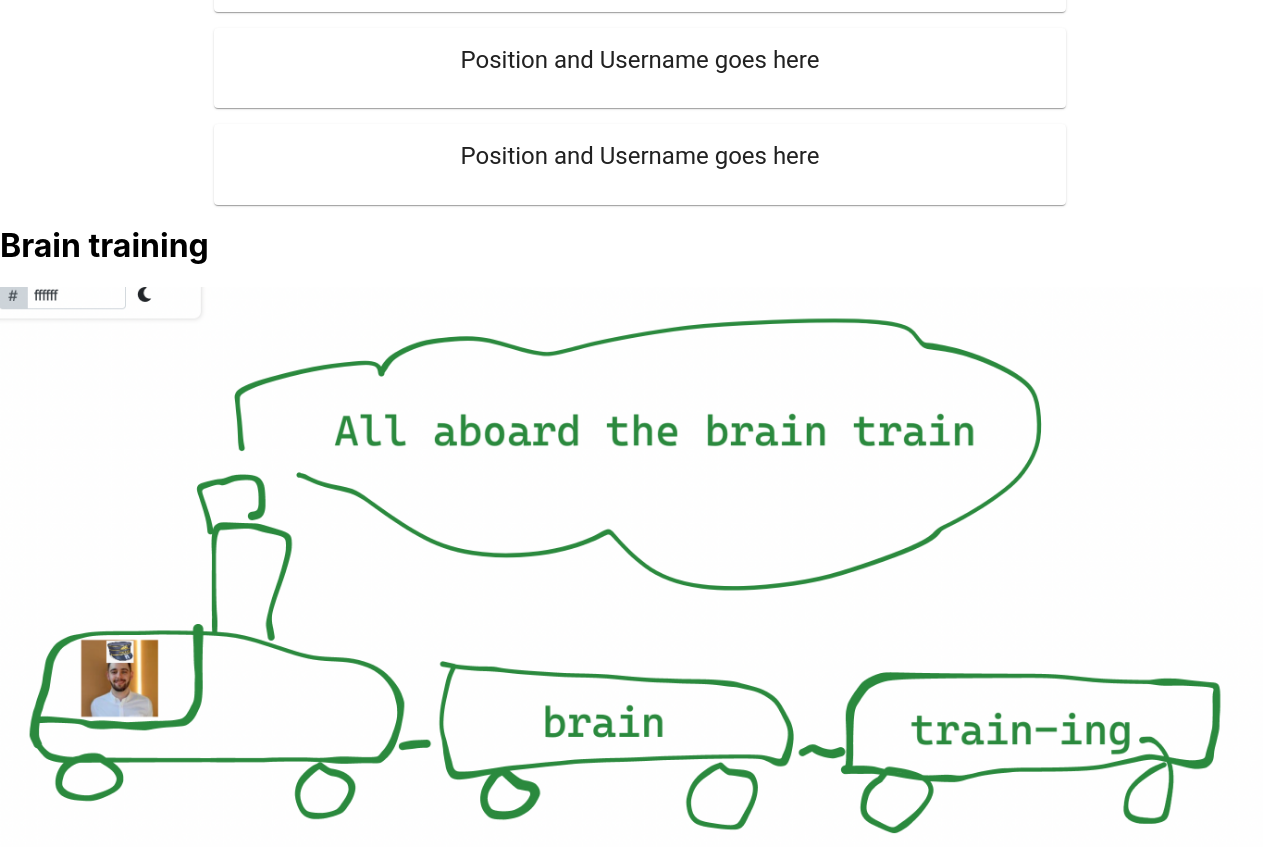
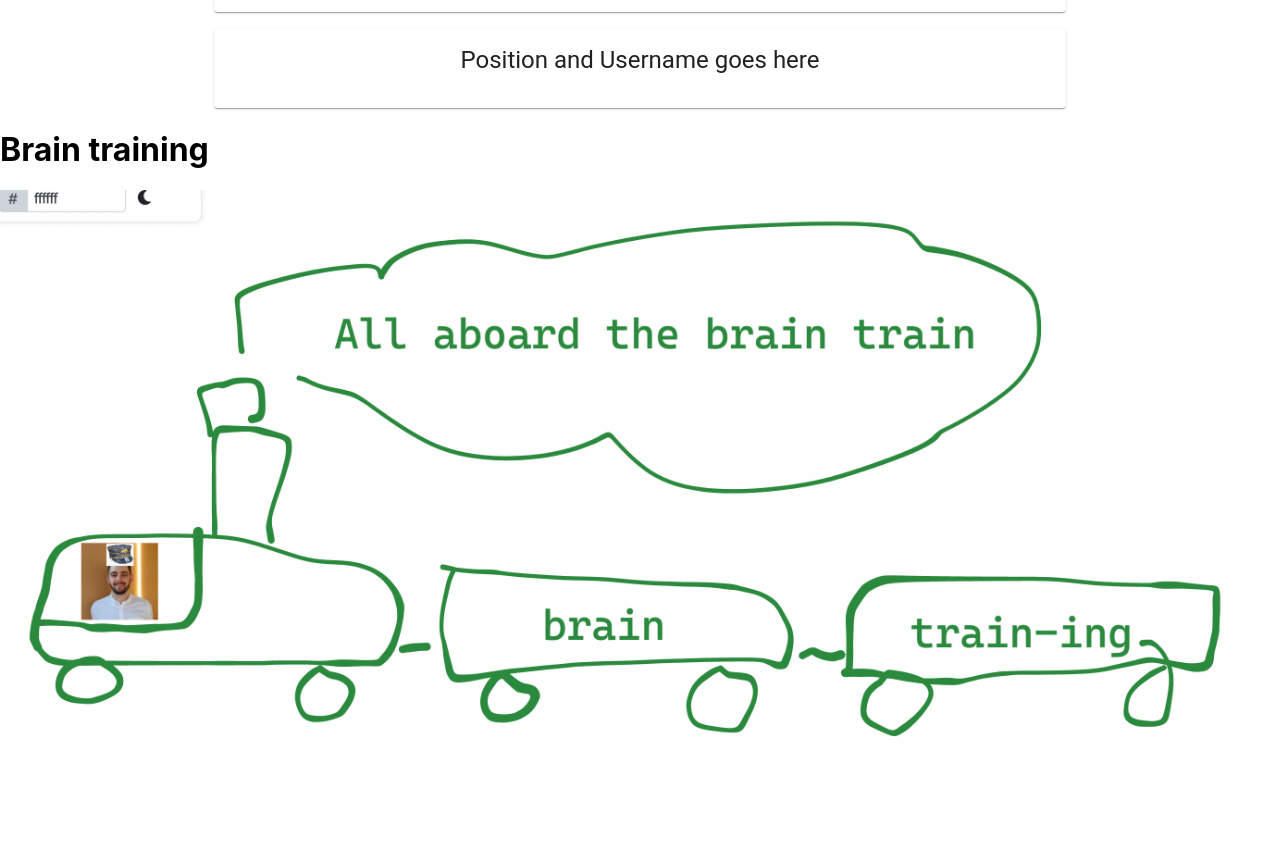
Before and after one commit to tibo8841/brain-training-frontend, a React (Create React App) app in the folder brain-training/: page /leaderboard in a window 1280 px wide. Shown: the part 980-1831 px from the top of the page. After the commit the page ends 1734 px from the top, so only its background shows below. Built offline with nearby package versions, Linux system fonts and the light colour scheme; the HTML template or start-up script is replaced by a standard one.

Commit message:
fixing these things

```diff
--- a/brain-training/src/Components/Leaderboard.js
+++ b/brain-training/src/Components/Leaderboard.js
@@ -1,7 +1,6 @@
 import * as React from "react";
 import Card from "@mui/material/Card";
 import CardContent from "@mui/material/CardContent";
-import Grid from "@mui/material/Grid";
 import Box from "@mui/material/Box";
 import Typography from "@mui/material/Typography";
 import Container from "@mui/material/Container";
@@ -9,10 +8,10 @@ import { createTheme, ThemeProvider } from "@mui/material/styles";
 import InputLabel from "@mui/material/InputLabel";
 import MenuItem from "@mui/material/MenuItem";
 import FormControl from "@mui/material/FormControl";
+import { Stack } from "@mui/material";
 import Select, { SelectChangeEvent } from "@mui/material/Select";
-import { Stack } from "@mui/material";
 
-const cards = [1, 2, 3, 4, 5, 6, 7, 8, 9];
+const cards = [1, 2, 3, 3, ,3 ,3 ,3, 3];
 
 const theme = createTheme();
 
```
